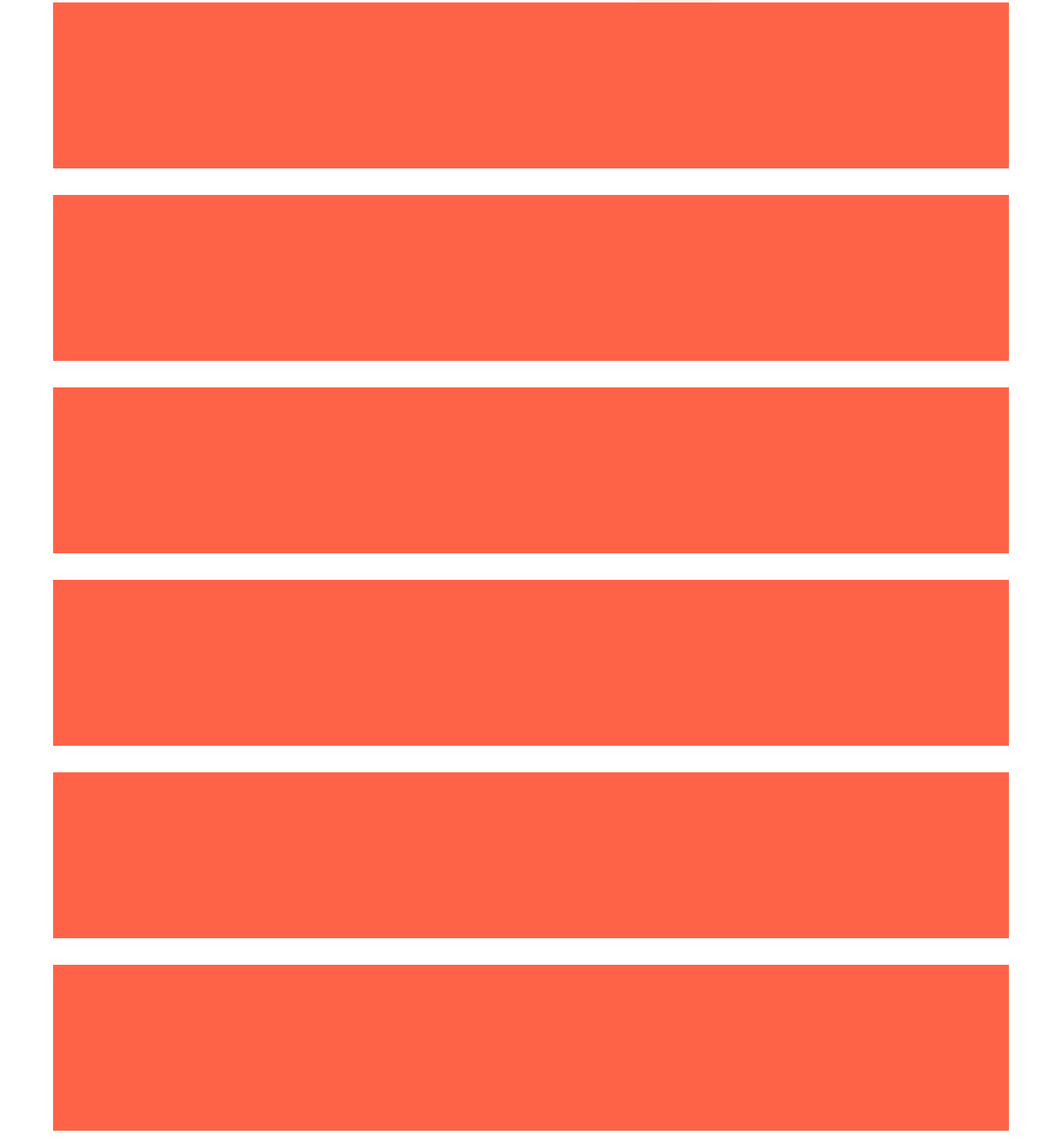
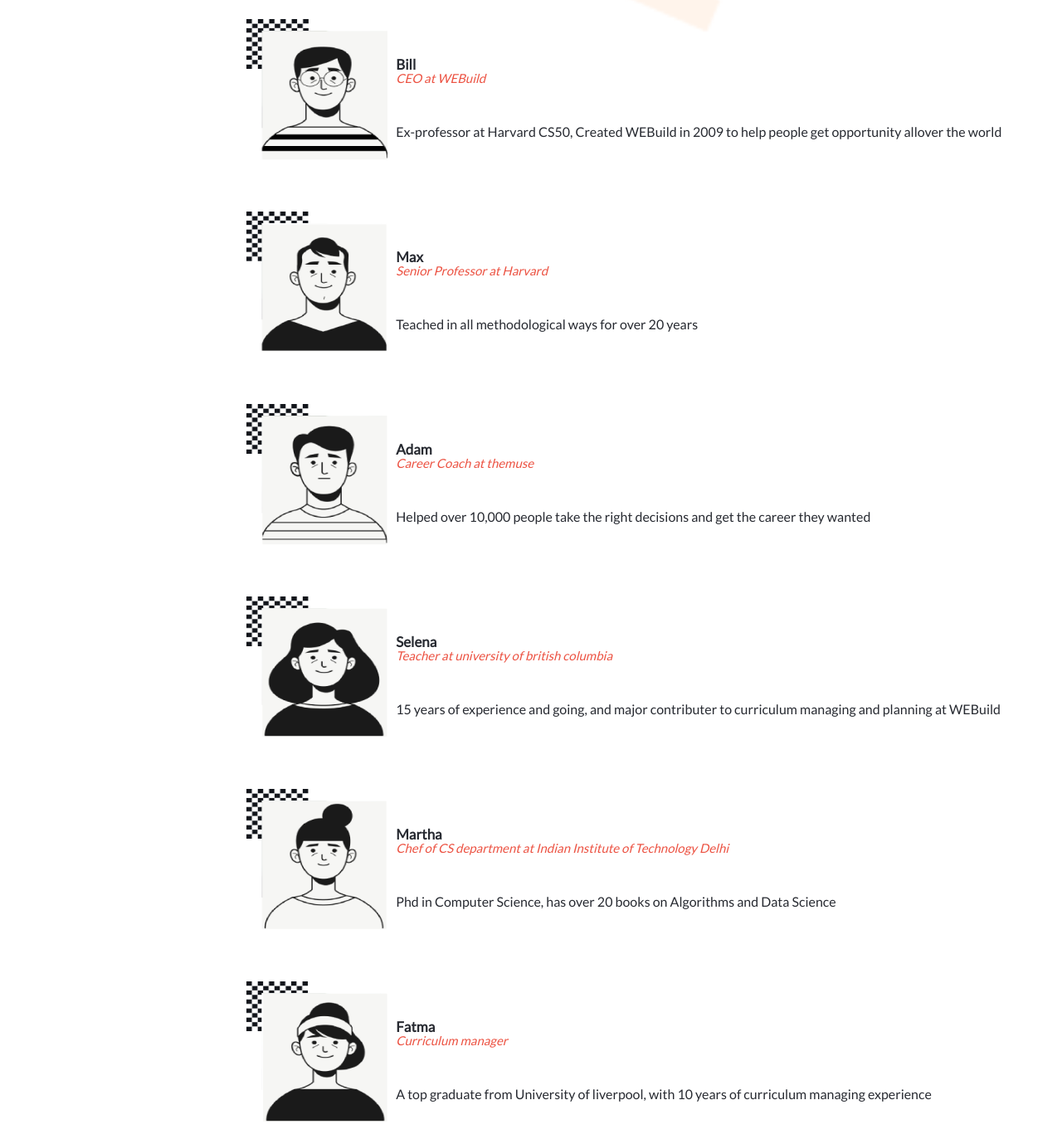
Before and after one commit to AmineHLub/Capstone-1, a website: page index.html in a window 1280 px wide. Shown: the part 2030-3403 px from the top of the page at 83% size. Drawn offline with Linux system fonts and the light colour scheme.

Commit message:
Featured-speaker section : Style added js elements

```diff
--- a/css/featured-speakers.css
+++ b/css/featured-speakers.css
@@ -6,7 +6,6 @@
   align-items: center;
   height: 200px;
   margin: 2rem 5% 0 5%;
-  background-color: tomato;
 }
 
 .featured-speakers-grid-container {
@@ -15,8 +14,10 @@
   grid-template-rows: repeat(2, 20%) 55%;
   grid-column-gap: 10px;
   grid-row-gap: 10px;
-  width: 95%;
-  height: 95%;
+  width: 100%;
+  height: 100%;
+  font-family: 'lato', sans-serif;
+  color: #272a31;
 }
 
 .img-container,
@@ -25,20 +26,40 @@
 .description-container {
   display: flex;
   flex-wrap: wrap;
-  justify-content: center;
   align-items: center;
 }
 
 .img-container {
   grid-area: 1 / 1 / 4 / 2;
+  justify-content: flex-end;
+}
+
+.img-container > img {
+  height: 170px;
+  width: 170px;
 }
 
 .name-container {
   grid-area: 1 / 2 / 2 / 3;
 }
 
+.name-container > h1 {
+  font-size: 17px;
+  font-weight: 600;
+  margin: 0;
+  margin: 4rem 0 0 0;
+}
+
 .position-container {
   grid-area: 2 / 2 / 3 / 3;
+  font-size: 10px;
+}
+
+.position-container > h2 {
+  font-weight: 200;
+  color: #ec5242;
+  font-style: italic;
+  margin: 2rem 0 0 0;
 }
 
 .description-container {
--- a/js/featured-speakers.js
+++ b/js/featured-speakers.js
@@ -1,39 +1,39 @@
 const arrOfSpeakers = [
   {
     picture: '../src/page2/speaker-faces/face1.png',
-    name: '',
-    position: '',
-    description: '',
+    name: 'Bill',
+    position: 'CEO at WEBuild',
+    description: 'Ex-professor at Harvard CS50, Created WEBuild in 2009 to help people get opportunity allover the world',
   },
   {
     picture: '../src/page2/speaker-faces/face2.png',
-    name: '',
-    position: '',
-    description: '',
+    name: 'Max',
+    position: 'Senior Professor at Harvard',
+    description: 'Teached in all methodological ways for over 20 years',
   },
   {
     picture: '../src/page2/speaker-faces/face3.png',
-    name: '',
-    position: '',
-    description: '',
+    name: 'Adam',
+    position: 'Career Coach at themuse',
+    description: 'Helped over 10,000 people take the right decisions and get the career they wanted',
   },
   {
     picture: '../src/page2/speaker-faces/face4.png',
-    name: '',
-    position: '',
-    description: '',
+    name: 'Selena',
+    position: 'Teacher at university of british columbia',
+    description: '15 years of experience and going, and major contributer to curriculum managing and planning at WEBuild',
   },
   {
     picture: '../src/page2/speaker-faces/face5.png',
-    name: '',
-    position: '',
-    description: '',
+    name: 'Martha',
+    position: 'Chef of CS department at Indian Institute of Technology Delhi',
+    description: 'Phd in Computer Science, has over 20 books on Algorithms and Data Science',
   },
   {
     picture: '../src/page2/speaker-faces/face6.png',
-    name: '',
-    position: '',
-    description: '',
+    name: 'Fatma',
+    position: 'Curriculum manager',
+    description: 'A top graduate from University of liverpool, with 10 years of curriculum managing experience',
   },
 ];
 
@@ -56,16 +56,20 @@ for (let i = 0; i < arrOfSpeakers.length; i += 1) {
   gridFlexContainer1.classList.add('img-container');
   gridMainContainer.append(gridFlexContainer1);
   gridFlexContainer1.append(speakerImg);
+  speakerImg.src = arrOfSpeakers[i].picture;
 
   gridFlexContainer2.classList.add('name-container');
   gridMainContainer.append(gridFlexContainer2);
   gridFlexContainer2.append(speakerName);
+  speakerName.innerText = arrOfSpeakers[i].name;
 
   gridFlexContainer3.classList.add('position-container');
   gridMainContainer.append(gridFlexContainer3);
   gridFlexContainer3.append(speakerPosition);
+  speakerPosition.innerText = arrOfSpeakers[i].position;
 
   gridFlexContainer4.classList.add('description-container');
   gridMainContainer.append(gridFlexContainer4);
   gridFlexContainer4.append(speakerDescription);
+  speakerDescription.innerText = arrOfSpeakers[i].description;
 }
```
